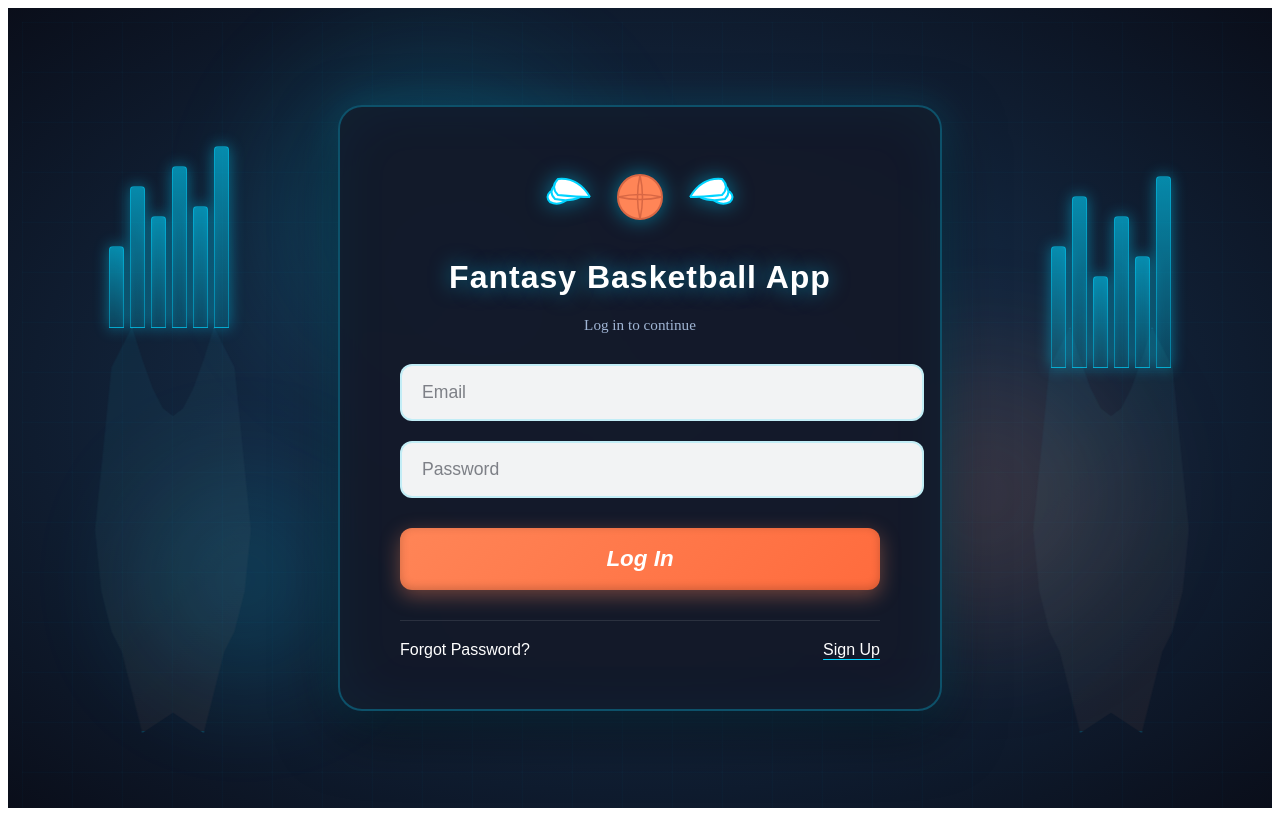
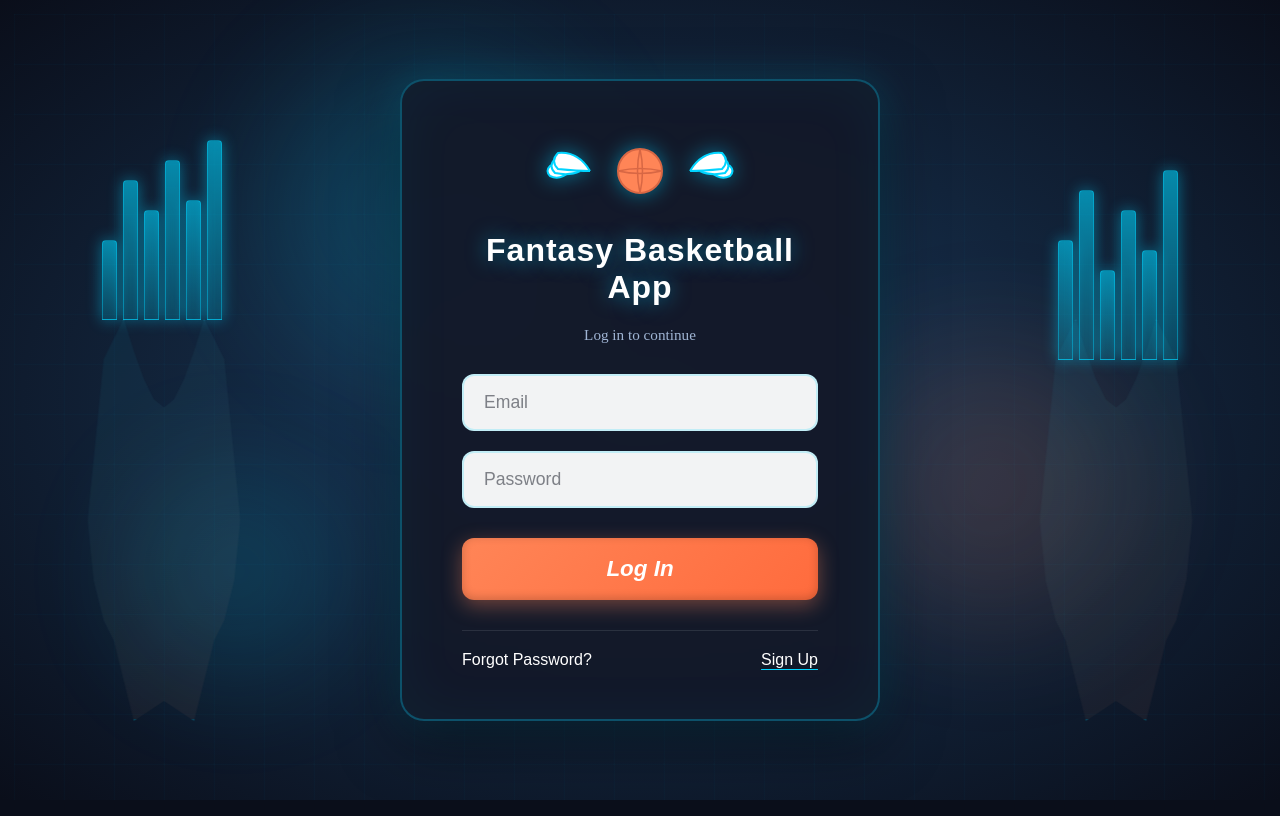
Before and after one commit to DunkOnAI/Dunk-On-AI, a React (Vite) app in the folder Frontend/: page / in a window 1280 px wide. Built offline with nearby package versions, Linux system fonts and the light colour scheme.

Commit message:
Fix layout overflow on app pages

```diff
--- a/Frontend/src/index.css
+++ b/Frontend/src/index.css
@@ -26,6 +26,23 @@
   --text-secondary: #6f6558;
   --success: #3b8f68;
   --danger: #c64b4b;
+}
+
+* {
+  box-sizing: border-box;
+}
+
+html,
+body,
+#root {
+  margin: 0;
+  padding: 0;
+  min-height: 100%;
+  background: var(--primary-bg);
+}
+
+body {
+  overflow-x: hidden;
 }
 
 /* ============================================
```
